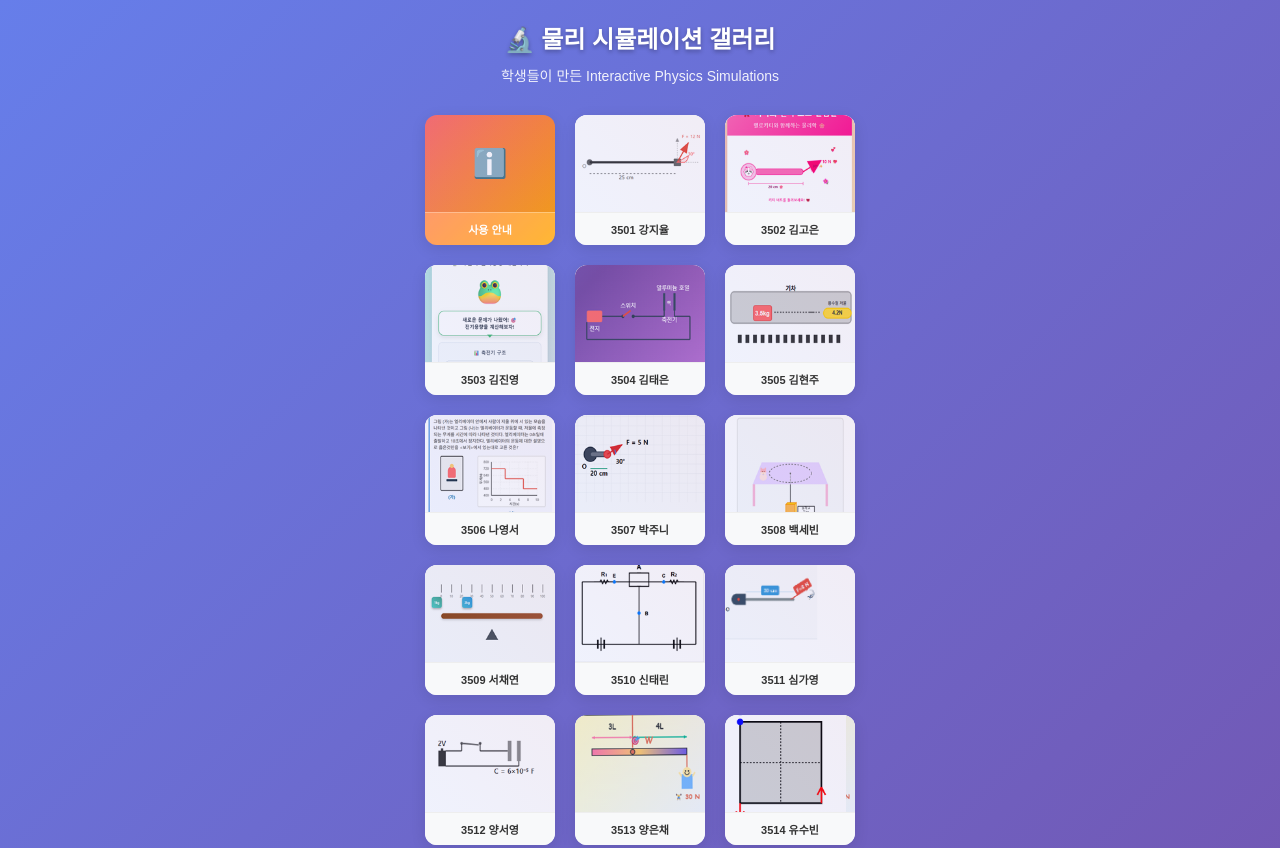
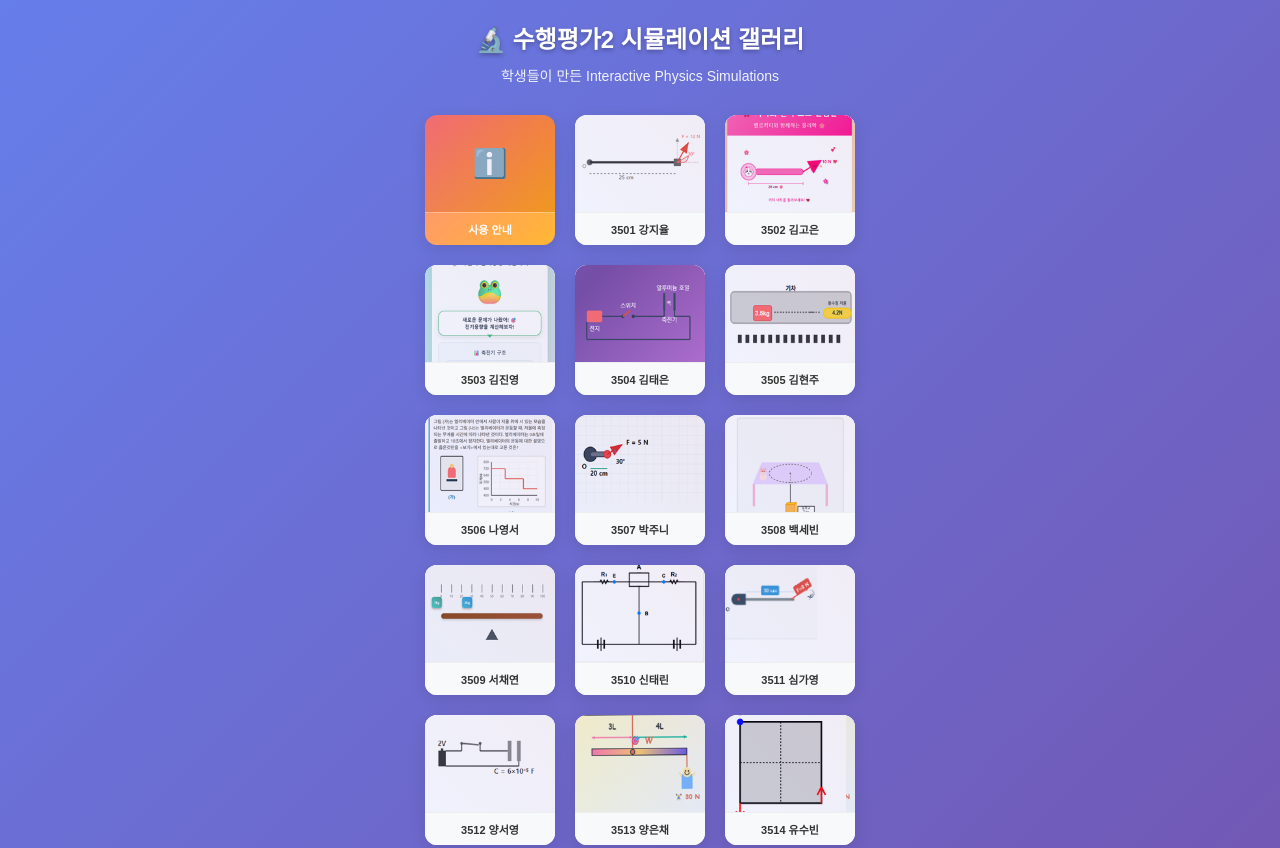
Before and after one commit to floberry/aero, a plain HTML site: page index.html in a window 1280 px wide. Shown: the top 848 px of the page. Drawn offline with Linux system fonts and the light colour scheme.

Commit message:
title fix2
2

```diff
--- a/index.html
+++ b/index.html
@@ -3,7 +3,7 @@
 <head>
     <meta charset="UTF-8">
     <meta name="viewport" content="width=device-width, initial-scale=1.0">
-    <title>수행평가2 시뮬레이션 갤러리</title>
+    <title>물리학2 시뮬레이션 갤러리</title>
     <style>
         * {
             margin: 0;
@@ -145,7 +145,7 @@
 </head>
 <body>
     <div class="header">
-        <h1>🔬 물리 시뮬레이션 갤러리</h1>
+        <h1>🔬 수행평가2 시뮬레이션 갤러리</h1>
         <p>학생들이 만든 Interactive Physics Simulations</p>
     </div>
 
```
